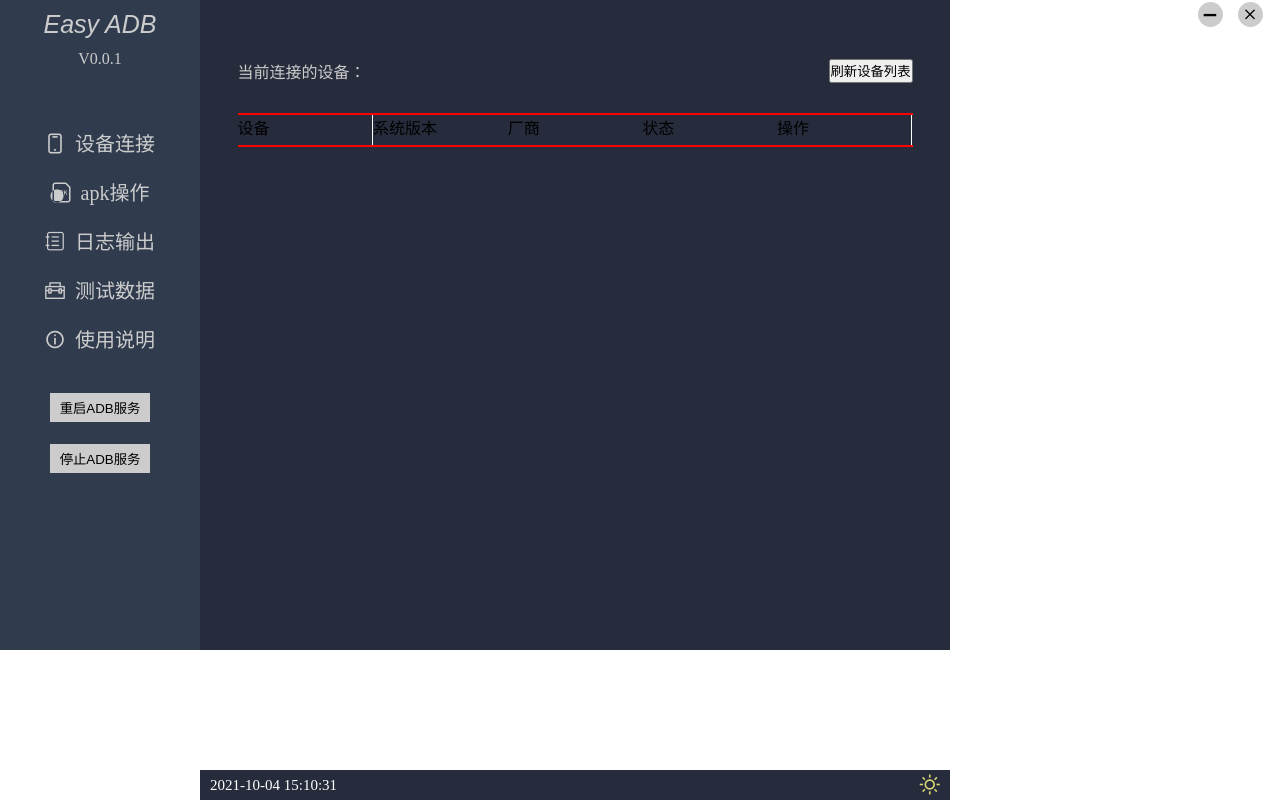
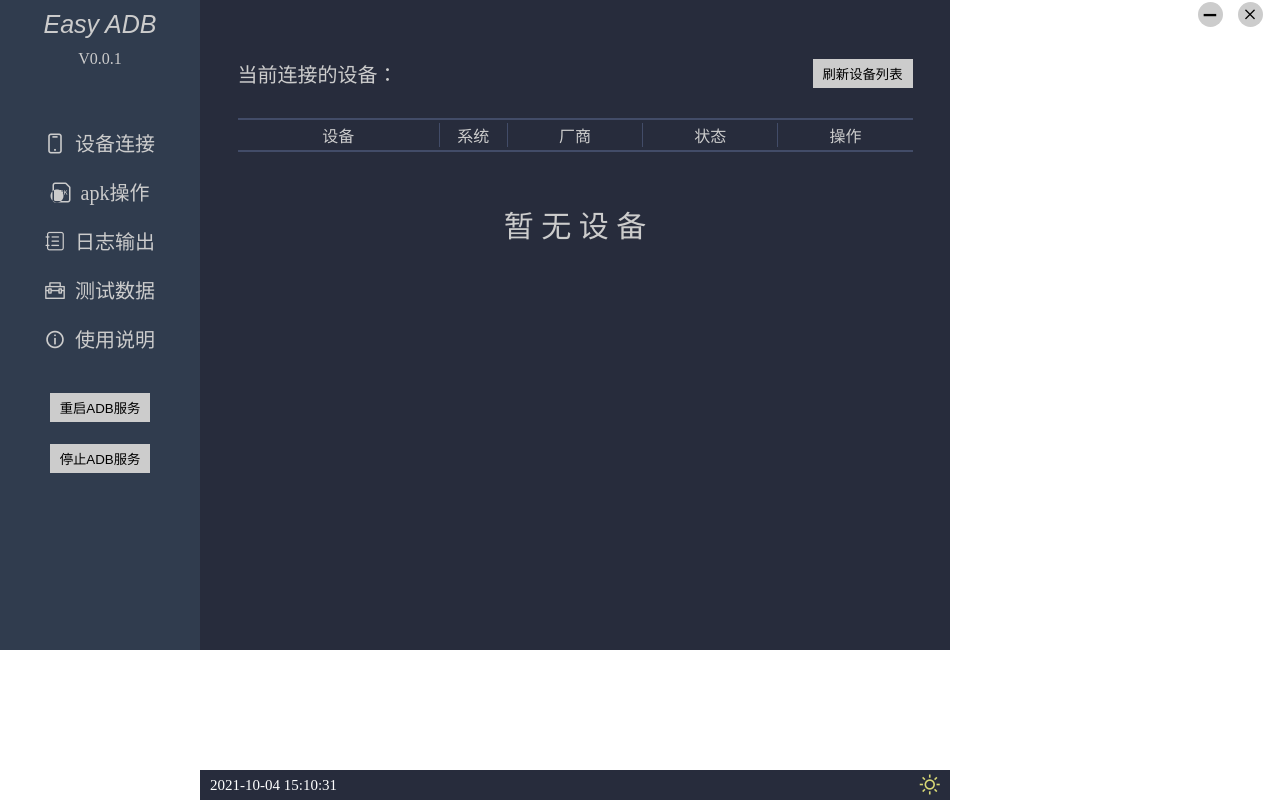
Before and after one commit to chasethemoon0509/EasyADB, a Vue app: page / in a window 1280 px wide. Built offline with nearby package versions, Linux system fonts and the light colour scheme.

Commit message:
2021-11-06 设备列表结构完成

```diff
--- a/src/views/Device.vue
+++ b/src/views/Device.vue
@@ -4,16 +4,21 @@
     <div class="device-header">
       <!-- 当前连接的设备 -->
       <p class="now-device">当前连接的设备：</p>
-      <button>刷新设备列表</button>
+      <button class="refresh-list">刷新设备列表</button>
     </div>
-    <!-- 设备列表 -->
+    <!-- 设备列表最外层盒子 -->
     <div class="device-list">
+      <!-- 设备列表头 -->
       <div class="list-header">
         <div class="device-name">设备</div>
-        <div class="android-version">系统版本</div>
+        <div class="android-version">系统</div>
         <div class="company">厂商</div>
         <div class="status">状态</div>
         <div class="oprate">操作</div>
+      </div>
+      <!-- 设备单元格 -->
+      <div class="list-body">
+        <p class="no-device-title">暂 无 设 备</p>
       </div>
     </div>
   </div>
@@ -26,11 +31,13 @@ export default {
 </script>
 
 <style>
+/* 设备页面最外层盒子 */
 .device-container {
   width: 100%;
   height: 100%;
   background-color: rgb(39, 44, 60);
 }
+/* 设备页面的头部 */
 .device-header {
   width: 90%;
   margin: 30px auto;
@@ -38,34 +45,84 @@ export default {
   justify-content: space-between;
   align-content: center;
   color: rgb(204, 204, 204);
+  font-size: 20px;
 }
+/* 刷新列表按钮 */
+.refresh-list {
+  padding: 5px 0;
+  width: 100px;
+  background-color: rgb(204, 204, 204);
+  border: none;
+  cursor: pointer;
+}
+.refresh-list:hover {
+  background-color: rgb(33, 202, 120);
+  color: white;
+}
+/* 设备列表 */
 .device-list {
   width: 90%;
   height: 300px;
   margin: 30px auto;
 }
+/* 列表头部 */
 .list-header {
   width: 100%;
   height: 30px;
   display: flex;
-  border-top: solid 2px red;
-  border-bottom: solid 2px red;
+  justify-content: center;
+  align-items: center;
+  border-top: solid 2px rgb(66, 76, 104);
+  border-bottom: solid 2px rgb(66, 76, 104);
+  color: rgb(204, 204, 204);
+  text-align: center;
 }
+/* 设备名单元格 */
 .device-name {
+  width: 30%;
+  border-right: solid 1px rgb(66, 76, 104);
+}
+/* 系统版本单元格 */
+.android-version {
+  width: 10%;
+  border-right: solid 1px rgb(66, 76, 104);
+
+}
+/* 厂商单元格 */
+.company {
   width: 20%;
-  border-right: solid 1px white;
+  border-right: solid 1px rgb(66, 76, 104);
 }
-.android-version {
+/* 状态单元格 */
+.status {
+  width: 20%;
+  border-right: solid 1px rgb(66, 76, 104);
+}
+/* 操作单元格 */
+.oprate {
   width: 20%;
 }
-.company {
-  width: 20%;
+/* 列表主体 */
+.list-body {
+  width: 100%;
+  height: 400px;
+  /* border: solid 2px red; */
+  overflow-y: scroll;
 }
-.status {
-  width: 20%;
+/* 滚动条的样式 */
+.list-body::-webkit-scrollbar {
+  width: 10px;
+  border: none;
 }
-.oprate {
-  width: 20%;
-  border-right: solid 1px white;
+/* 滚动条滑块的样式 */
+.list-body::-webkit-scrollbar-thumb {
+  background-color: rgb(48, 60, 78);
+}
+/* 暂无设备提示 */
+.no-device-title {
+  margin-top: 50px;
+  font-size: 30px;
+  text-align: center;
+  color: rgb(204, 204, 204);
 }
 </style>
```
Also changed, not shown: 1 other file (tests, documents, lock files or other folders).
